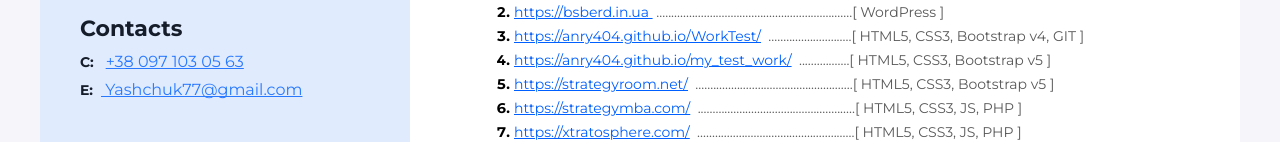
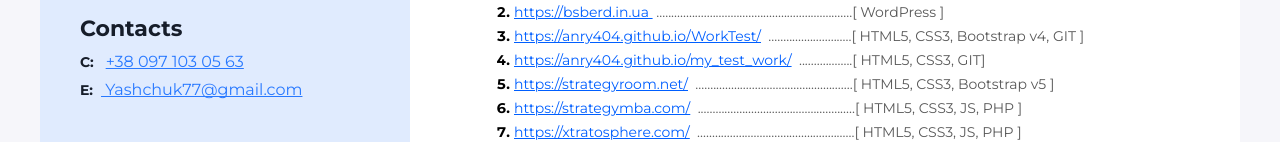
Before and after one commit to Anry404/my_resume, a plain HTML site: page index.html in a window 1280 px wide. Shown: the part 479-621 px from the top of the page. Drawn offline with Linux system fonts and the light colour scheme.

Commit message:
Update index.html

```diff
--- a/index.html
+++ b/index.html
@@ -56,8 +56,8 @@
 
           <li>
             <a class="my-project-list-link" href="https://anry404.github.io/my_test_work/" target="_blank">
-              https://anry404.github.io/my_test_work/</a><span class="my-project-list-link-tech"> &nbsp;.................[
-                HTML5, CSS3, Bootstrap v5 ] </span>
+              https://anry404.github.io/my_test_work/</a><span class="my-project-list-link-tech"> &nbsp;..................[
+                HTML5, CSS3, GIT] </span>
           </li>
           <li>
             <a class="my-project-list-link" href="https://strategyroom.net/" target="_blank">
```
